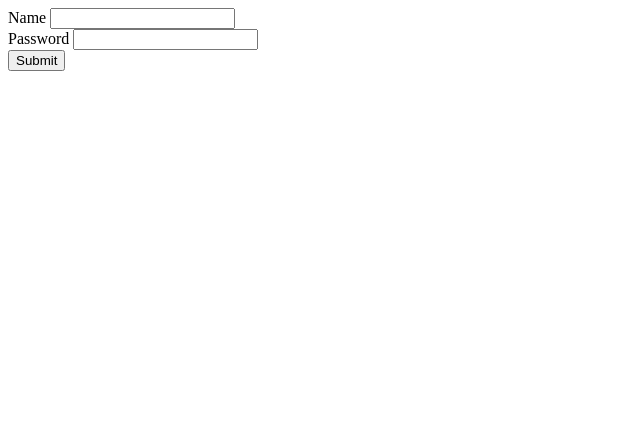
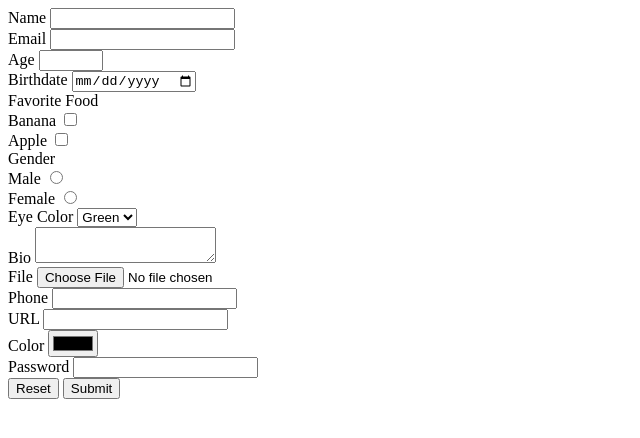
Before and after one commit to ThomasLam2142/html-forms, a plain HTML site: page index.html in a window 1280 px wide. Shown: the whole page, without its empty margins (0-640 px from the left). Drawn offline with Linux system fonts and the light colour scheme.

Commit message:
Pretty much all form labels complete.

```diff
--- a/index.html
+++ b/index.html
@@ -6,18 +6,92 @@
     <title><Form></Form></title>
 </head>
 <body>
-    <form action = "results.html" method="get">
+    <form action = "results.html" method="get" enctype="multipart/form-data">
         <div>
             <label for="name">Name</label>
-            <input type="text" name="name" id="name">
+            <input type="text" name="name" id="name" required>
+        </div>
+
+        <div>
+            <label for="email">Email</label>
+            <input type="email" name="email" id="email" required>
+        </div>
+
+        <div>
+            <label for="age">Age</label>
+            <input type="number" name="age" id="age" min="1" max="200">
+        </div>
+
+        <div>
+            <label for="date">Birthdate</label>
+            <input type="date" name="date" id="date" min="2019-06-10">
+        </div>
+
+        <div>
+            Favorite Food
+            <div>
+                <label for="banana">Banana</label>
+                <input type="checkbox" name="banana" id="banana">
+            </div>
+            <div>
+                <label for="apple">Apple</label>
+                <input type="checkbox" name="apple" id="apple">
+            </div>
+        </div>
+
+        <div>
+            Gender
+            <div>
+                <label for="male">Male</label>
+                <input type="radio" name="gender" id="male" value="male">
+            </div>
+            <div>
+                <label for="female">Female</label>
+                <input type="radio" name="gender" id="female" value="female">
+            </div>
+        </div>
+
+        <div>
+            <label for="eyeColor">Eye Color</label>
+            <select name="eyeColor" id="eyeColor">
+                <option value="Green">Green</option>
+                <option label="Red" value="Red"></option>
+            </select>
+        </div>
+
+        <div>
+            <label for="bio">Bio</label>
+            <textarea id="bio" name="bio"></textarea>
+        </div>
+
+        <input type="hidden" name="hidden" value="hi">
+
+        <div>
+            <label for="file">File</label>
+            <input id="file" type="file" name="file">
+        </div>
+
+        <div>
+            <label for="phone">Phone</label>
+            <input type="tel" name="phone" id="phone">
+        </div>
+
+        <div>
+            <label for="url">URL</label>
+            <input type="url" name="url" id="url">
+        </div>
+
+        <div>
+            <label for="color">Color</label>
+            <input type="color" name="color" id="color">
         </div>
 
         <div>
             <label>Password</label>
-            <input type="password" name="password">
+            <input type="password" name="password" required>
         </div>
-
-        <button>Submit</button>
+        <button type="reset">Reset</button>
+        <button type="submit">Submit</button>
     </form>
 </body>
 </html>
```
